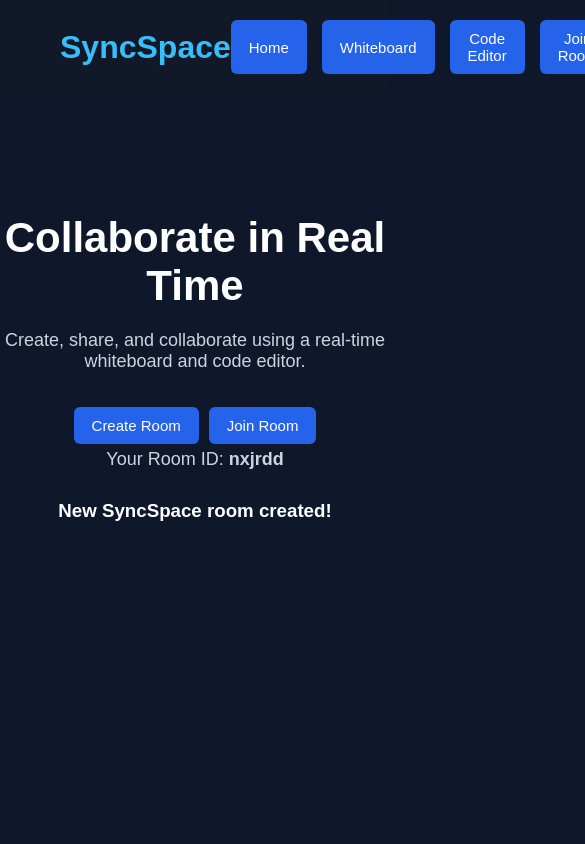
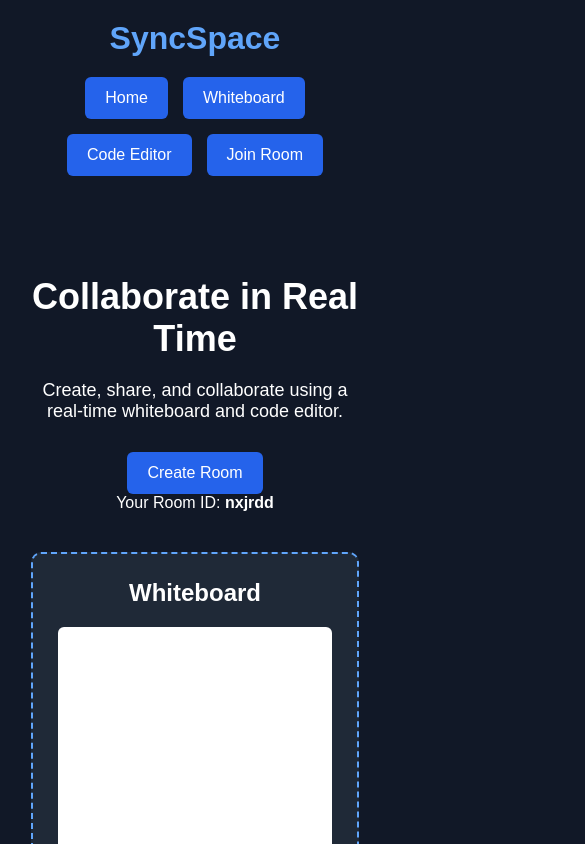
Before and after one commit to Fouziashaik08/SyncSpace, a React (Vite) app in the folder client/: page / in a window 390 px wide. Both pictures are taken after a click on the button "Create Room". Shown: the top 844 px of the page, 585 px wide, since content can reach past the window. Built offline with nearby package versions, Linux system fonts and the light colour scheme.

Commit message:
Add interactive whiteboard and code editor

```diff
--- a/client/src/App.jsx
+++ b/client/src/App.jsx
@@ -1,32 +1,52 @@
-import { useState } from "react";
+import { useRef, useState } from "react";
 
 function App() {
+  const [roomId, setRoomId] = useState("");
   const [message, setMessage] = useState("");
-  const [roomId, setRoomId] = useState("");
-  const [showJoin, setShowJoin] = useState(false);
-  const [joinRoomId, setJoinRoomId] = useState("");
-  const [currentPage, setCurrentPage] = useState("home");
+
+  const canvasRef = useRef(null);
+  const isDrawing = useRef(false);
 
   const createRoom = () => {
     const newRoomId = Math.random().toString(36).substring(2, 8);
 
     setRoomId(newRoomId);
     setMessage("New SyncSpace room created!");
-    setShowJoin(false);
   };
 
-  const joinRoom = () => {
-    setShowJoin(true);
-    setMessage("");
+  const startDrawing = (event) => {
+    const canvas = canvasRef.current;
+    const context = canvas.getContext("2d");
+    const rect = canvas.getBoundingClientRect();
+
+    const x = event.clientX - rect.left;
+    const y = event.clientY - rect.top;
+
+    isDrawing.current = true;
+
+    context.beginPath();
+    context.moveTo(x, y);
   };
 
-  const joinExistingRoom = () => {
-    if (joinRoomId.trim() === "") {
-      setMessage("Please enter a Room ID.");
-      return;
-    }
+  const draw = (event) => {
+    if (!isDrawing.current) return;
 
-    setMessage(`Successfully joined room: ${joinRoomId}`);
+    const canvas = canvasRef.current;
+    const context = canvas.getContext("2d");
+    const rect = canvas.getBoundingClientRect();
+
+    const x = event.clientX - rect.left;
+    const y = event.clientY - rect.top;
+
+    context.lineTo(x, y);
+    context.strokeStyle = "black";
+    context.lineWidth = 3;
+    context.lineCap = "round";
+    context.stroke();
+  };
+
+  const stopDrawing = () => {
+    isDrawing.current = false;
   };
 
   return (
@@ -35,23 +55,13 @@ function App() {
         <h1>SyncSpace</h1>
 
         <nav>
-          <button onClick={() => setCurrentPage("home")}>
-            Home
-          </button>
-
-          <button onClick={() => setCurrentPage("whiteboard")}>
-            Whiteboard
-          </button>
-
-          <button onClick={() => setCurrentPage("code")}>
-            Code Editor
-          </button>
-
-          <button onClick={joinRoom}>Join Room</button>
+          <button>Home</button>
+          <button>Whiteboard</button>
+          <button>Code Editor</button>
+          <button>Join Room</button>
         </nav>
       </header>
 
-      {currentPage === "home" && (
       <main>
         <h2>Collaborate in Real Time</h2>
 
@@ -61,50 +71,50 @@ function App() {
         </p>
 
         <button onClick={createRoom}>Create Room</button>
-          <button onClick={joinRoom}>Join Room</button>
 
         {roomId && (
+          <div>
             <p>
               Your Room ID: <strong>{roomId}</strong>
             </p>
-          )}
 
-          {showJoin && (
-            <div>
-              <br />
+            <div className="workspace">
+              <div className="whiteboard">
+                <h2>Whiteboard</h2>
 
-              <input
-                type="text"
-                placeholder="Enter Room ID"
-                value={joinRoomId}
-                onChange={(e) => setJoinRoomId(e.target.value)}
+                <canvas
+                  ref={canvasRef}
+                  width="500"
+                  height="300"
+                  onMouseDown={startDrawing}
+                  onMouseMove={draw}
+                  onMouseUp={stopDrawing}
+                  onMouseLeave={stopDrawing}
+                  style={{
+                    background: "white",
+                    width: "100%",
+                    height: "300px",
+                    borderRadius: "6px",
+                    cursor: "crosshair",
+                  }}
                 />
+              </div>
 
-              <button onClick={joinExistingRoom}>Join</button>
+              <div className="code-editor">
+                <h2>Code Editor</h2>
+
+                <textarea
+                  placeholder="Write your code here..."
+                  rows="15"
+                  cols="50"
+                />
+              </div>
+            </div>
           </div>
         )}
 
         {message && <h3>{message}</h3>}
       </main>
-      )}
-
-      {currentPage === "whiteboard" && (
-        <main>
-          <h2>Whiteboard</h2>
-          <p>Draw and collaborate with other users in real time.</p>
-
-          <div className="whiteboard">
-            <p>Whiteboard coming next...</p>
-          </div>
-        </main>
-      )}
-
-      {currentPage === "code" && (
-        <main>
-          <h2>Code Editor</h2>
-          <p>Collaborative code editor coming next...</p>
-        </main>
-      )}
     </div>
   );
 }
--- a/client/src/index.css
+++ b/client/src/index.css
@@ -6,20 +6,20 @@
 
 body {
   font-family: Arial, sans-serif;
-  background: #0f172a;
+  background: #111827;
   color: white;
 }
 
 header {
+  height: 80px;
+  padding: 20px 8%;
   display: flex;
   justify-content: space-between;
   align-items: center;
-  padding: 20px 60px;
-  background: #111827;
 }
 
 header h1 {
-  color: #38bdf8;
+  color: #60a5fa;
 }
 
 nav {
@@ -28,13 +28,13 @@ nav {
 }
 
 button {
-  padding: 10px 18px;
+  background: #2563eb;
+  color: white;
   border: none;
+  padding: 12px 20px;
   border-radius: 6px;
   cursor: pointer;
-  background: #2563eb;
-  color: white;
-  font-size: 15px;
+  font-size: 16px;
 }
 
 button:hover {
@@ -43,20 +43,77 @@ button:hover {
 
 main {
   text-align: center;
-  margin-top: 120px;
+  padding: 80px 8%;
 }
 
-main h2 {
-  font-size: 42px;
+main > h2 {
+  font-size: 48px;
   margin-bottom: 20px;
 }
 
-main p {
+main > p {
   font-size: 18px;
-  color: #cbd5e1;
   margin-bottom: 30px;
 }
 
-main button {
-  margin: 5px;
+.workspace {
+  display: flex;
+  gap: 20px;
+  margin-top: 40px;
+  width: 100%;
 }
+
+.whiteboard,
+.code-editor {
+  width: 50%;
+  min-height: 400px;
+  padding: 25px;
+  border-radius: 10px;
+  background: #1f2937;
+}
+
+.whiteboard h2,
+.code-editor h2 {
+  margin-bottom: 20px;
+}
+
+.whiteboard {
+  border: 2px dashed #60a5fa;
+}
+
+textarea {
+  width: 100%;
+  height: 300px;
+  resize: none;
+  padding: 15px;
+  font-family: monospace;
+  font-size: 16px;
+  border-radius: 6px;
+  border: none;
+}
+
+@media (max-width: 768px) {
+  header {
+    flex-direction: column;
+    height: auto;
+    gap: 20px;
+  }
+
+  nav {
+    flex-wrap: wrap;
+    justify-content: center;
+  }
+
+  .workspace {
+    flex-direction: column;
+  }
+
+  .whiteboard,
+  .code-editor {
+    width: 100%;
+  }
+
+  main > h2 {
+    font-size: 36px;
+  }
+}
```
Lines whose indentation alone changed are shown as unchanged.
